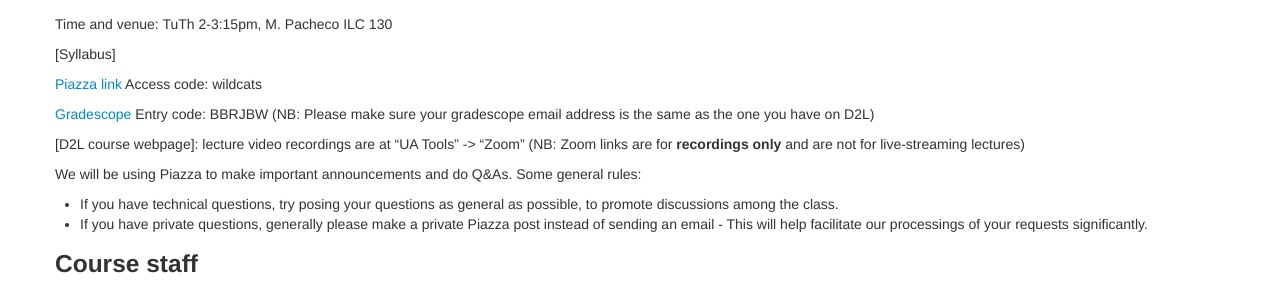
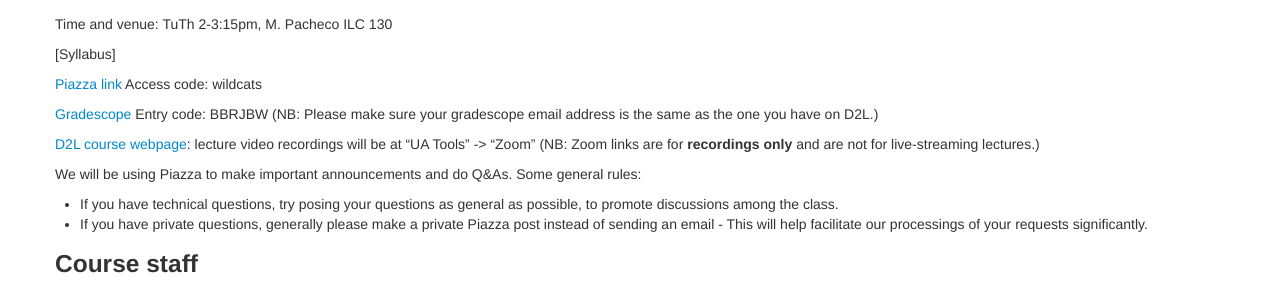
Before and after one commit to zcc1307/csc380-sp22, a Jekyll site: the page built from index.md, in a window 1280 px wide. Shown: the part 266-562 px from the top of the page. Built offline with Jekyll 4.4.1, drawn with Linux system fonts in a browser that asks for light colours.

Commit message:
Update index.md

```diff
--- a/index.md
+++ b/index.md
@@ -26,9 +26,9 @@ Time and venue: TuTh 2-3:15pm, M. Pacheco ILC 130
 
 [Piazza link](https://piazza.com/arizona/spring2023/csc380) Access code: wildcats
 
-[Gradescope](https://www.gradescope.com/courses/480747) Entry code: BBRJBW (NB: Please make sure your gradescope email address is the same as the one you have on D2L)
+[Gradescope](https://www.gradescope.com/courses/480747) Entry code: BBRJBW (NB: Please make sure your gradescope email address is the same as the one you have on D2L.)
 
-[D2L course webpage]: lecture video recordings are at "UA Tools" -> "Zoom" (NB: Zoom links are for **recordings only** and are not for live-streaming lectures)
+[D2L course webpage](https://d2l.arizona.edu/d2l/home/1258971): lecture video recordings will be at "UA Tools" -> "Zoom" (NB: Zoom links are for **recordings only** and are not for live-streaming lectures.)
 
 
 We will be using Piazza to make important announcements and do Q&As. Some general rules:
```
